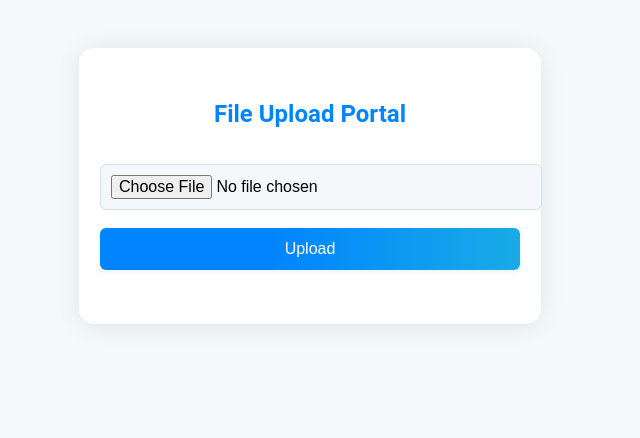
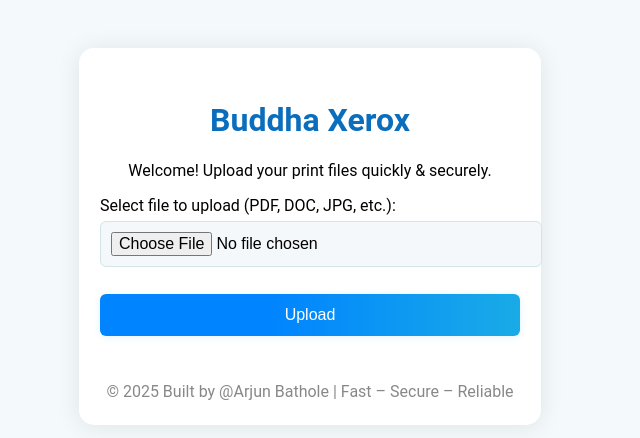
Before and after one commit to AR2908/print_service, a website: page public/index.html in a window 1280 px wide. Shown: the whole page, without its empty margins (330-970 px from the left). Drawn offline with Linux system fonts and the light colour scheme.

Commit message:
Update index.html

```diff
--- a/public/index.html
+++ b/public/index.html
@@ -2,18 +2,27 @@
 <html lang="en">
 <head>
   <meta charset="UTF-8">
-  <title>File Upload Portal</title>
+  <title>Buddha Xerox - Print service</title>
   <meta name="viewport" content="width=device-width,initial-scale=1">
   <link rel="stylesheet" href="style.css">
 </head>
 <body>
   <div class="upload-container">
-    <h2>File Upload Portal</h2>
+    <h1 style="text-align:center;color:#0a6ebd;">Buddha Xerox</h1>
+    <p style="text-align:center;margin-bottom: 16px;">
+      Welcome! Upload your print files quickly & securely.
+    </p>
+
     <form id="uploadForm">
+      <label for="fileInput" style="display:block;margin-bottom:6px;">Select file to upload (PDF, DOC, JPG, etc.):</label>
       <input type="file" id="fileInput" name="file" />
-      <button type="submit" class="btn">Upload</button>
+      <button type="submit" class="btn" style="margin-top:10px;">Upload</button>
     </form>
     <div id="msg"></div>
+
+    <footer style="text-align:center;margin-top:30px;color:#888;">
+      © 2025 Built by @Arjun Bathole | Fast – Secure – Reliable
+    </footer>
   </div>
   <script src="script.js"></script>
 </body>
```
